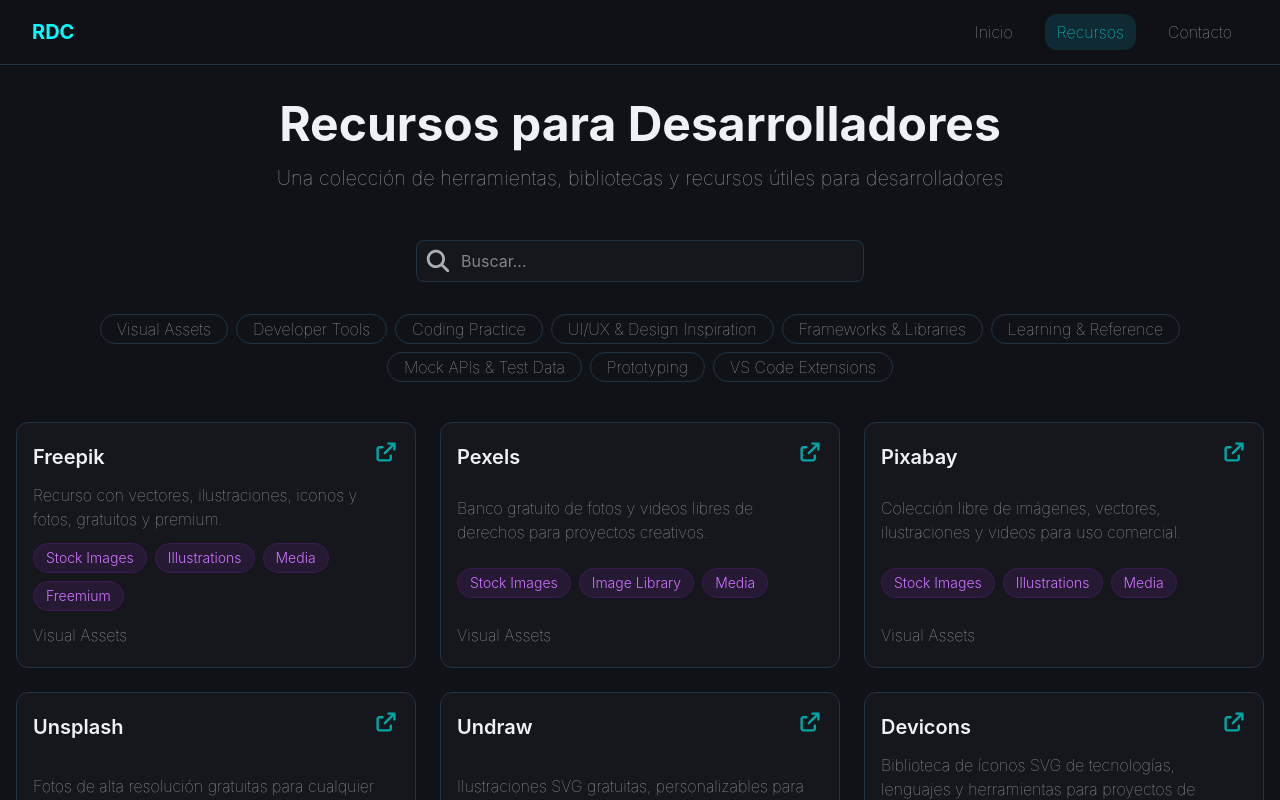
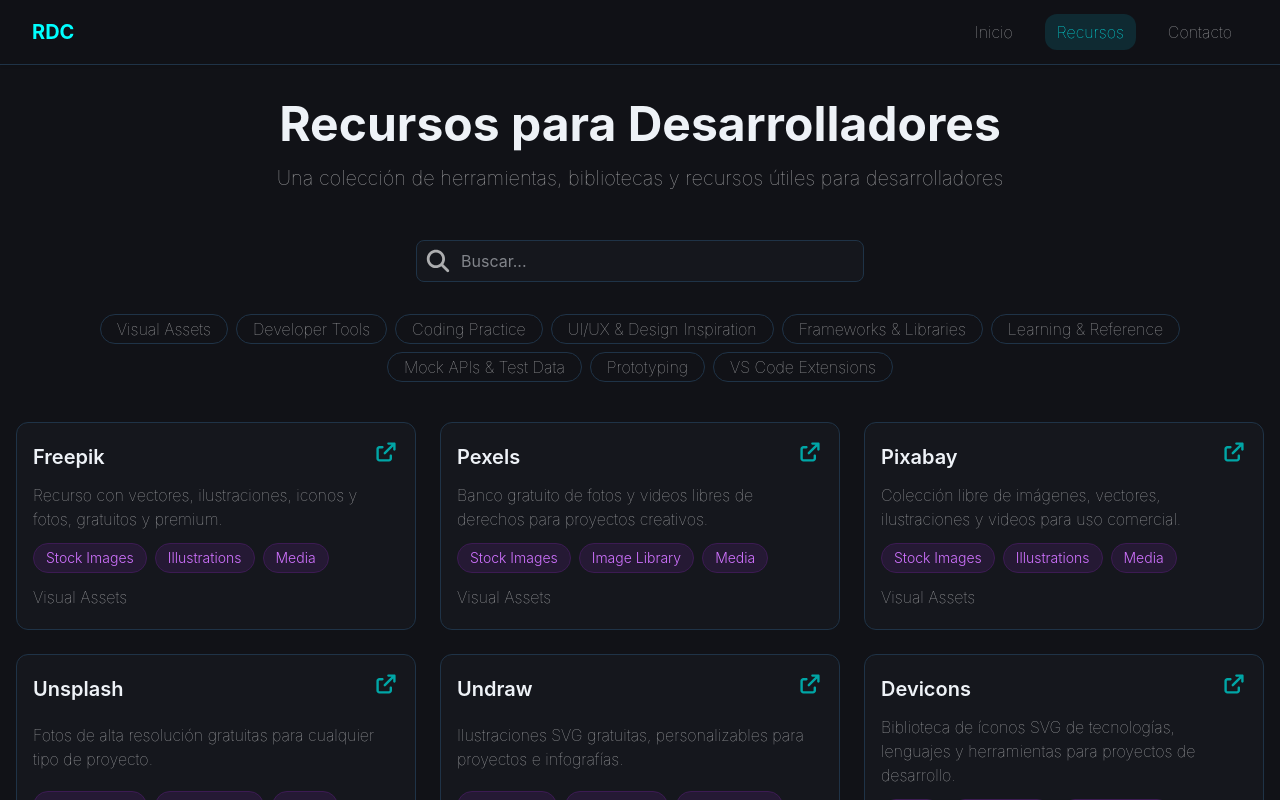
Before and after one commit to RoyDCC/RoyDCC.github.io, a React (Vite) app: page /resources in a window 1280 px wide. Shown: the top 800 px of the page. Built offline with nearby package versions, Linux system fonts and the light colour scheme.

Commit message:
feat(filters): functional category filters

```diff
--- a/src/ui/resources/components/CategoryFilters/CategoryFilters.tsx
+++ b/src/ui/resources/components/CategoryFilters/CategoryFilters.tsx
@@ -1,4 +1,4 @@
-import { useState, useEffect, type FC } from "react";
+import { useState, type FC } from "react";
 
 interface CategoryFiltersProps {
   filters: string[];
@@ -9,12 +9,10 @@
   const [selectedFilter, setSelectedFilter] = useState("");
 
   const selectFilter = (filter: string) => {
-    setSelectedFilter((prev) => (prev === filter ? "" : filter));
+    const newSelected = selectedFilter === filter ? "" : filter;
+    setSelectedFilter(newSelected);
+    onFilterSelected(newSelected);
   };
-
-  useEffect(() => {
-    onFilterSelected(selectedFilter);
-  }, [selectedFilter, onFilterSelected]);
 
   return (
     <div className="flex gap-2 flex-wrap justify-center">
--- a/src/ui/resources/components/ResourceCard/ResourceCard.tsx
+++ b/src/ui/resources/components/ResourceCard/ResourceCard.tsx
@@ -21,7 +21,7 @@
       <h1 className="text-white text-xl font-semibold">{resource.pageName}</h1>
       <p className="text-desc">{resource.description}</p>
       <ul className="flex flex-wrap text-sm gap-2">
-        {resource.tags.map((tag) => (
+        {resource.tags.slice(0, 3).map((tag) => (
           <li
             className="bg-purple text-purple border-purple font-light rounded-full p-1 px-3 capitalize"
             key={tag + resource.pageName}
--- a/src/ui/resources/pages/ResourcesPage/ResourcesPage.tsx
+++ b/src/ui/resources/pages/ResourcesPage/ResourcesPage.tsx
@@ -1,4 +1,4 @@
-import type { FC } from "react";
+import { useState, useCallback, type FC } from "react";
 import { ResourceCard } from "../../components/ResourceCard/ResourceCard";
 import { resources } from "@/domain/shared/constants/resources";
 import { CategoryFilters } from "../../components/CategoryFilters";
@@ -7,9 +7,16 @@
 
 export const ResourcesPage: FC = () => {
   const filterList = Object.values(categories);
-  const hanldleFilterChange = (value: string) => {
-    console.log(value);
-  };
+  const [filteredResources, setFilteredResources] = useState(resources)
+
+  const hanldleFilterChange = useCallback((value: string) => {
+    if (!value) {
+      setFilteredResources(resources);
+      return;
+    }
+
+    setFilteredResources(resources.filter((rec) => rec.category === value));
+  }, []);
 
   return (
     <section className="px-4 py-10 mt-15">
@@ -39,7 +46,7 @@
         </div>
 
         <div className="resources-list container-xl flex flex-wrap gap-6 justify-around py-15 pt-10">
-          {resources.map(resource=>(
+          {filteredResources.map(resource=>(
             <ResourceCard resource={resource} key={resource.pageName+resource.category} />
           ))}
         </div>
```
